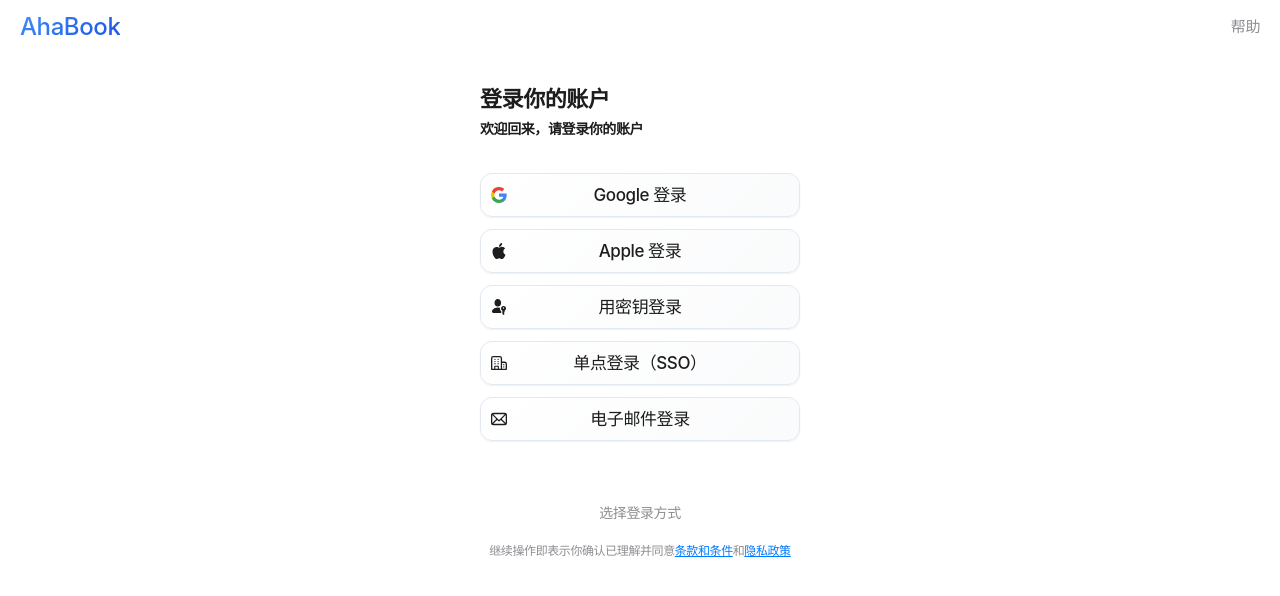
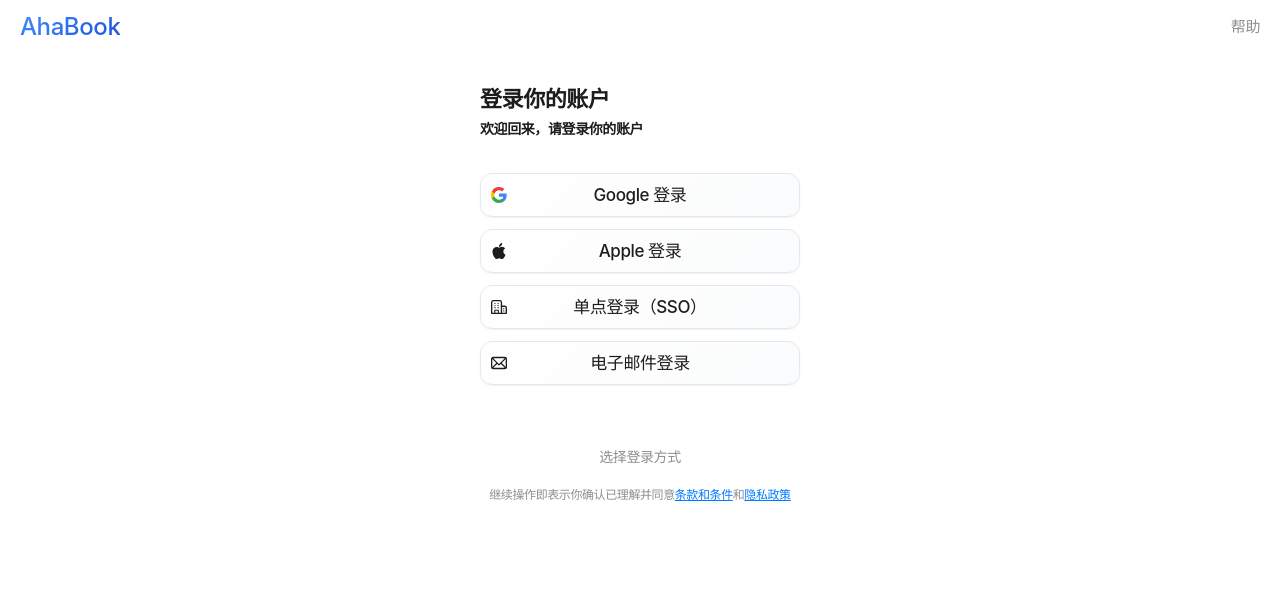
Before and after one commit to MetaKK/aha-lang, a Next.js app: page /auth in a window 1280 px wide. Shown: the top 596 px of the page. Built offline with nearby package versions, Linux system fonts and the light colour scheme.

Commit message:
优化登录

```diff
--- a/src/components/auth/social-login-section.tsx
+++ b/src/components/auth/social-login-section.tsx
@@ -54,21 +54,6 @@
         </div>
       </SocialLoginButton>
 
-      {/* 密钥登录 */}
-      <SocialLoginButton disabled={disabled}>
-        <div style={{ display: 'flex', textAlign: 'center', justifyContent: 'center', alignItems: 'center' }}>
-          <svg
-            aria-hidden="true"
-            role="graphics-symbol"
-            viewBox="3.68 2.37 15.23 17.3"
-            style={{ width: '16px', height: '16px', display: 'block', fill: 'inherit', flexShrink: 0, position: 'absolute', insetInlineStart: '10px' }}
-          >
-            <path d="M10 2.375c-1.137 0-2.054.47-2.674 1.242-.608.757-.9 1.765-.9 2.824s.292 2.066.9 2.824c.62.772 1.537 1.241 2.674 1.241s2.055-.469 2.675-1.241c.608-.758.9-1.766.9-2.824 0-1.059-.292-2.067-.9-2.824-.62-.773-1.538-1.242-2.675-1.242m0 9.255c-2.7 0-5.101 1.315-6.12 3.305-.361.706-.199 1.421.23 1.923.412.48 1.06.767 1.74.767h7.88v-1.79a3.96 3.96 0 0 1-1.439-3.876 8 8 0 0 0-2.291-.33m8.906 1.09a2.72 2.72 0 0 1-1.51 2.436v1.34l-.906 1.057.906 1.057-1.209 1.058-1.208-1.058v-3.454a2.719 2.719 0 1 1 3.927-2.436m-2.02-.604a.698.698 0 1 0-1.396 0 .698.698 0 0 0 1.395 0"></path>
-          </svg>
-          <div style={{ fontSize: '17px', lineHeight: '22px', fontWeight: 500 }}>用密钥登录</div>
-        </div>
-      </SocialLoginButton>
-
       {/* SSO 登录 */}
       <SocialLoginButton disabled={disabled}>
         <div style={{ display: 'flex', textAlign: 'center', justifyContent: 'center', alignItems: 'center' }}>
```
